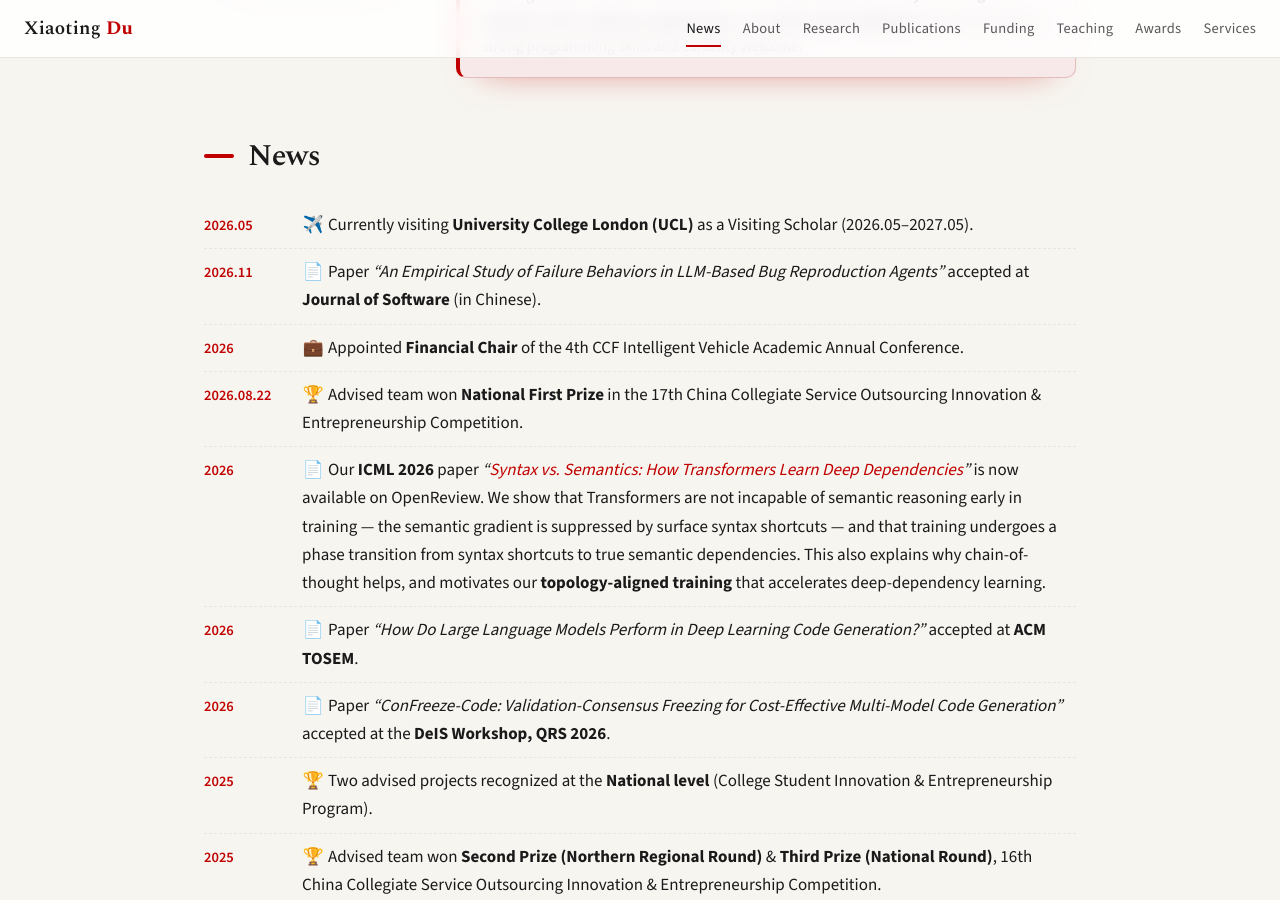
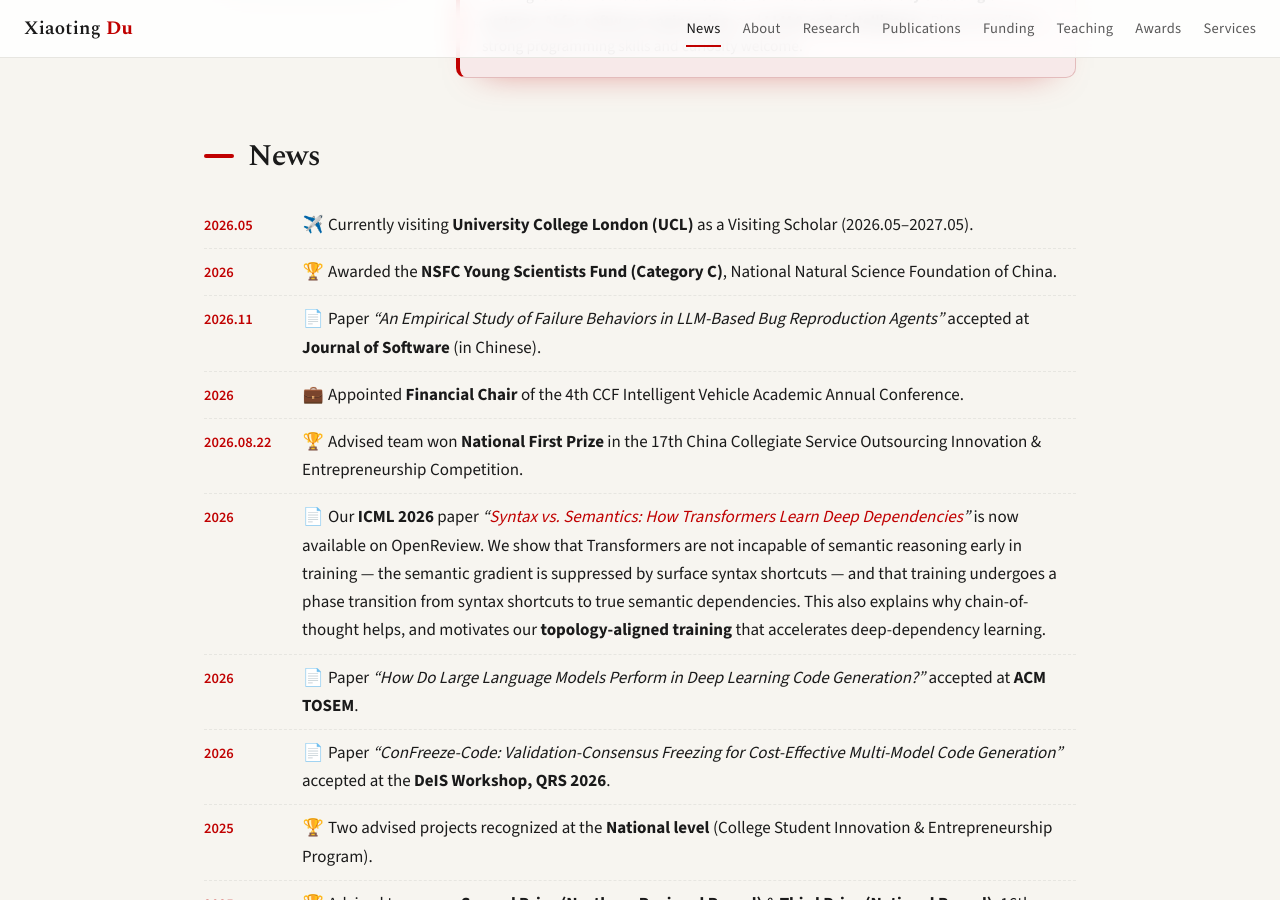
Before and after one commit to xiaotingdu/xiaotingdu.github.io, a Jekyll site: the page index.html, which Jekyll copies as it is, in a window 1280 px wide and 900 px high, scrolled down 421 px. Built offline with Jekyll 4.4.1, drawn with Linux system fonts in a browser that asks for light colours; a style sheet for code colours, icons or effects is not loaded.

Commit message:
feat: announce NSFC Young Scientists Fund (Category C) in News
Co-Authored-By: Claude Fable 5 <noreply@anthropic.com>

```diff
--- a/index.html
+++ b/index.html
@@ -70,6 +70,7 @@
     <h2>News</h2>
     <ul class="news">
       <li><time>2026.05</time><span><span class="ev">✈️</span>Currently visiting <b>University College London (UCL)</b> as a Visiting Scholar (2026.05–2027.05).</span></li>
+      <li><time>2026</time><span><span class="ev">🏆</span>Awarded the <b>NSFC Young Scientists Fund (Category C)</b>, National Natural Science Foundation of China.</span></li>
       <li><time>2026.11</time><span><span class="ev">📄</span>Paper <i>&ldquo;An Empirical Study of Failure Behaviors in LLM-Based Bug Reproduction Agents&rdquo;</i> accepted at <b>Journal of Software</b> (in Chinese).</span></li>
       <li><time>2026</time><span><span class="ev">💼</span>Appointed <b>Financial Chair</b> of the 4th CCF Intelligent Vehicle Academic Annual Conference.</span></li>
       <li><time>2026.08.22</time><span><span class="ev">🏆</span>Advised team won <b>National First Prize</b> in the 17th China Collegiate Service Outsourcing Innovation &amp; Entrepreneurship Competition.</span></li>
```
